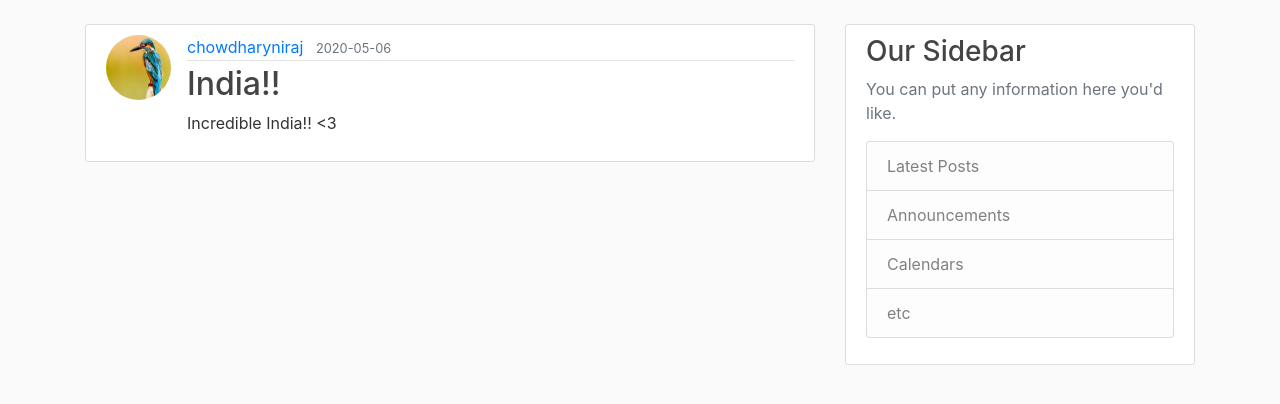
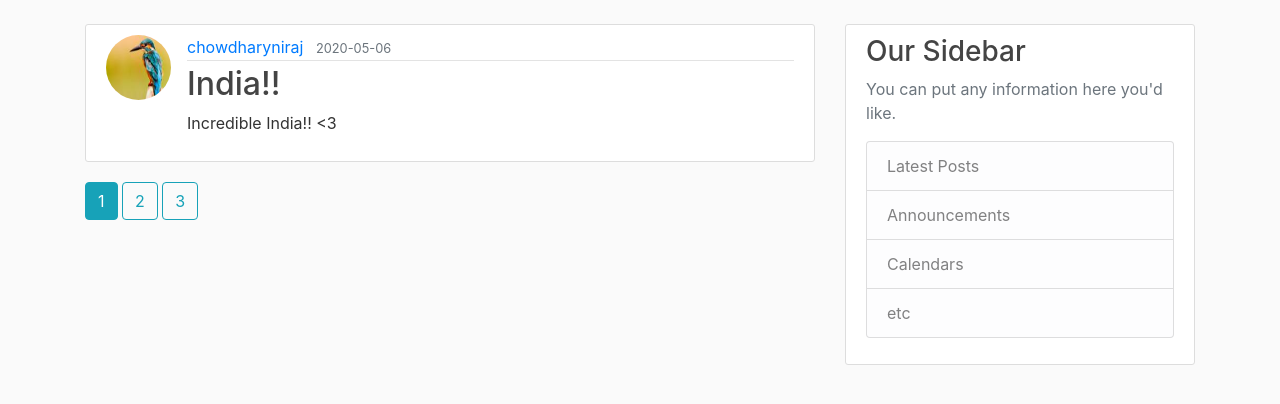
Before and after one commit to chowdharyniraj97/Blog, a Flask app: page / in a window 1280 px wide. Shown: the part 56-460 px from the top of the page. Run offline with Flask 2, Linux system fonts and the light colour scheme; data comes from the database, SQL or seed files in the repository; some libraries are stand-ins or nearby versions.

Commit message:
added references to page number

```diff
--- a/BLog/route.py
+++ b/BLog/route.py
@@ -5,6 +5,8 @@ from flask import  render_template, url_for, flash, redirect, request,abort
 from BLog.forms import RegistrationForm, LoginForm, UpdateForm,PostForm
 from BLog import app,bcrypt,db
 from flask_login import login_user,current_user,logout_user,login_required
+
+
 
 @app.route("/")
 @app.route("/index")
--- a/BLog/templates/home.html
+++ b/BLog/templates/home.html
@@ -13,4 +13,22 @@
     <p class="article-content">{{ post.content }}</p>
   </div>
 </article>
-{% endfor %} {% endblock content %}
+
+{% endfor %}
+
+{% for page_num in posts.iter_pages(left_edge=1, right_edge=1, left_current=1, right_current=2) %}
+{% if page_num %}
+  {% if posts.page == page_num %}
+    <a class="btn btn-info mb-4" href="{{ url_for('home', page=page_num) }}">{{ page_num }}</a>
+  {% else %}
+    <a class="btn btn-outline-info mb-4" href="{{ url_for('home', page=page_num) }}">{{ page_num }}</a>
+  {% endif %}
+{% else %}
+  ...
+{% endif %}
+
+{%endfor%}
+
+
+
+{% endblock content %}
```
